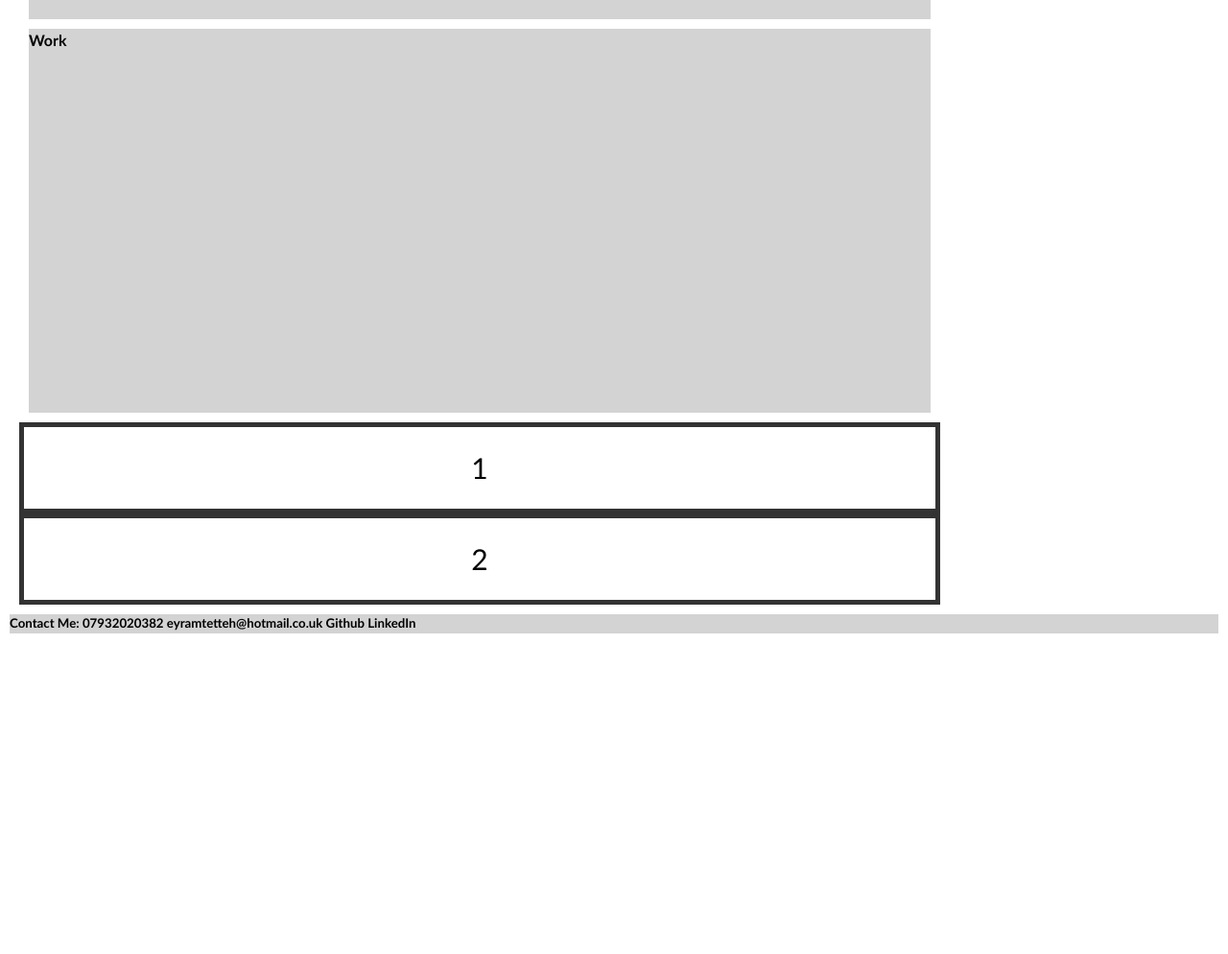
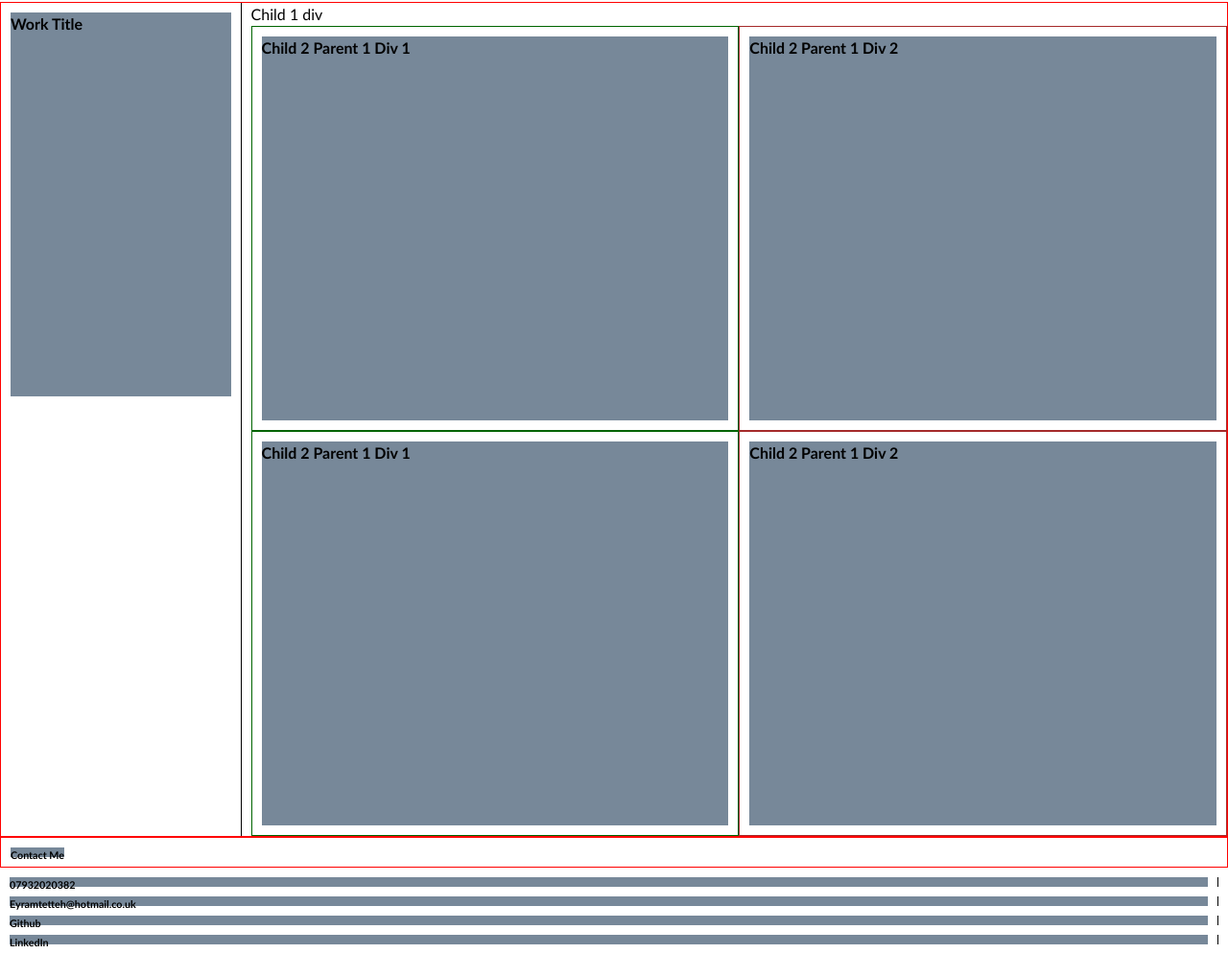
Before and after one commit to Quarshie30/Portfolio, a plain HTML site: page challenge/starter/index.html in a window 1280 px wide. Shown: the part 422-1416 px from the top of the page at 96% size. Before the commit the page ends 1092 px from the top, so only its background shows below. Drawn offline with Linux system fonts and the light colour scheme.

Commit message:
Contacts added with columns

```diff
--- a/challenge/starter/css/style.css
+++ b/challenge/starter/css/style.css
@@ -9,9 +9,9 @@ body {
   line-height: 1.5;
 }
 .page-wrapper {
-  width: 75%;
+  /* width: 75%;
   display: inline-block;
-  margin-left: 20px;
+  margin-left: 20px; */
 }
 
 h1,
@@ -19,14 +19,16 @@ h2,
 h3,
 h4,
 h5,
-h6 {
+h6
+
+{
   margin: 0;
 }
 
 p {
   margin: 0;
 }
-
+/*Menu css*/
 .menu{
   display: flex;
     justify-content: space-around;
@@ -38,38 +40,109 @@ p {
   display: inline;
   border-bottom-style: solid;
 }
+/*Portfolio flex css*/
+#Portfolio{
+  display: flex;
+  width: 100%;
+  border: 1px solid red;
+}
 
-h1{
-  text-align: center;
-  background-color: lightslategrey;
+#title{
+  flex: 10%;
+  border-right: 1px solid black;
+  margin-right: 10px;
+}
+
+#childrens{
+  flex: 70%
 
 }
 
+
+#child2_parent1{
+  display: flex;
+}
+
+#c2p1d1{
+  border: 1px solid darkgreen;
+  flex: 50%;
+}
+
+#c2p1d2{
+  flex: 50%;
+  border: 1px solid brown;
+}
+
+/*ContactMe flex css*/
+#ContactMe{
+  display: flex;
+  width: 100%;
+  border: 1px solid red;
+}
+
+#Tel{
+  flex: 25%;
+  border-right: 1px solid black;
+  margin-right: 10px;
+}
+
+#Email{
+  flex: 25%;
+  border-right: 1px solid black;
+  margin-right: 10px;
+}
+
+#Github{
+  flex: 25%;
+  border-right: 1px solid black;
+  margin-right: 10px;
+}
+
+#LinkedIn{
+  flex: 25%;
+  border-right: 1px solid black;
+  margin-right: 10px;
+}
+
+/*Main Heading  css*/
+h1{
+  text-align: center;
+  height: 30px;
+}
+/*Mainbanneer css*/
   h2{
     text-align:center;
     height: 100px;
     margin: 5px
 
 }
-
+/*AboutMe css*/
 h3{
   background-color: lightgray;
   height: 200px;
   margin: 10px
 }
 
+/*Portfolio css*/
 h4{
-  background-color: lightgray;
+  background-color: lightslategrey;
   height: 400px;
   margin: 10px
 }
 
+/*Contact css*/
 h5{
-  background-color: lightgray;
-  height: 20px;
-  margin: 10px
+  background-color: lightslategrey;
 
 }
+
+/*Portfolio css*/
+h6{
+  background-color: lightslategrey;
+  height: 10px;
+  margin: 10px;
+}
+
 .hero-banner{
     max-height: 100px;
     width: 100%;
@@ -80,20 +153,23 @@ h5{
 }
 /*Work Grid code*/
 .grid-Work{
-  display: grid;
+  /* display: grid;
   grid-template-columns: auto auto;
   background-color: #2196F3;
-  padding: 10px;
+  padding: 10px; */
+  border: 1px solid red
 }
-.grid-item {
+
+
+/* .grid-item {
   background-color: rgba(255, 255, 255, 0.8);
   border: 5px solid rgba(0, 0, 0, 0.8);
   padding: 20px;
   font-size: 30px;
   text-align: center;
-}
+} */
 
-/*Contact Me */
+/*ContactMe css */
 .footer h5 {
   padding: 30px;
   clear: both;
--- a/challenge/starter/index.html
+++ b/challenge/starter/index.html
@@ -12,15 +12,16 @@
 <body>
   <!-- main logo / nav -->
   <header>
-    <h1>Eyram Q. Tetteh</h1>
+    <h1>Eyram Tetteh</h1>
     <nav>
       <ul class="menu">
-        <li> About Me</li>
+        <li>About Me</li>
         <li> Work</li>
         <li> Contact Me</li>
         <li> Resume</li>
       </ul>
     </nav>
+
   </header>
 
   <!-- hero banner -->
@@ -37,20 +38,54 @@
       <p></p>
     </section>
 
-    <!-- portfolio container -->
-    <section class="page-section" id="Work">
-      <h4>Work</h4>
-      <div class="grid-work">
-        <div class="grid-item">1</div>
-        <div class="grid-item">2</div>
+    <div id="Portfolio">
+      <div id="title">
+        <h4>Work Title</h4>
       </div>
-    </section>
+      <div id="childrens">
+        <h5></h5>
+        <div id="child1">Child 1 div</div>
+        <div id="child2">
+          <div id="child2_parent1">
+            <div id="c2p1d1">
+              <h4>Child 2 Parent 1 Div 1</h4>
+            </div>
+            <div id="c2p1d2">
+              <h4>Child 2 Parent 1 Div 2</h4>
+            </div>
+          </div>
+          <div id="child2_parent1">
+            <div id="c2p1d1">
+              <h4>Child 2 Parent 1 Div 1</h4>
+            </div>
+            <div id="c2p1d2">
+              <h4>Child 2 Parent 1 Div 2</h4>
+            </div>
+          </div>
+
+        </div>
+      </div>
+    </div>
+    <!-- contact   Hover effect, shadow upon hover-->
+    <!-- <section class="page-section contact" id="contact"> -->
+    <div id="ContactMe">
+      <h6>Contact Me</h6>
+    </div>
+      <div id="Tel">
+      <h6>07932020382</h6>
+    </div>
+    <div id="Email">
+      <h6>Eyramtetteh@hotmail.co.uk</h6>
+    </div>
+    <div id="Github">
+      <h6>Github</h6>
+    </div>
+    <div id="LinkedIn">
+      <h6>LinkedIn</h6>
+    </div>
 
   </main>
-  <!-- contact -->
-  <footer class="page-section contact" id="contact">
-    <h5>Contact Me: 07932020382  eyramtetteh@hotmail.co.uk   Github LinkedIn</h5>
-  </footer>
+
 </body>
 
 </html>
```
